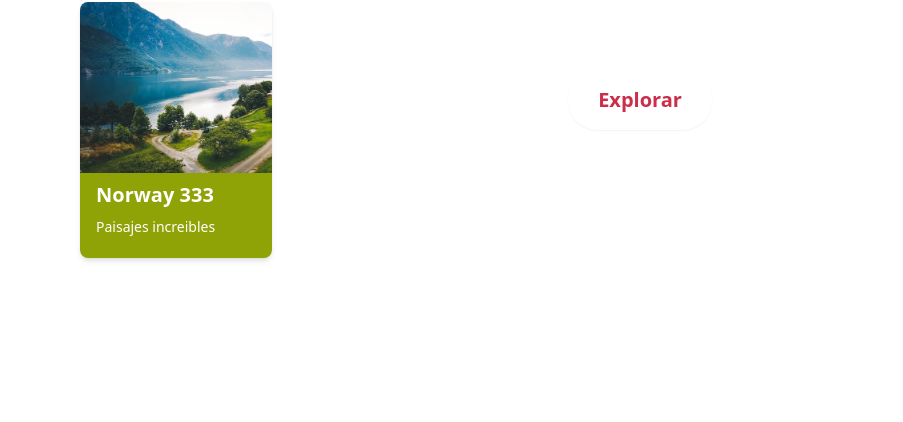
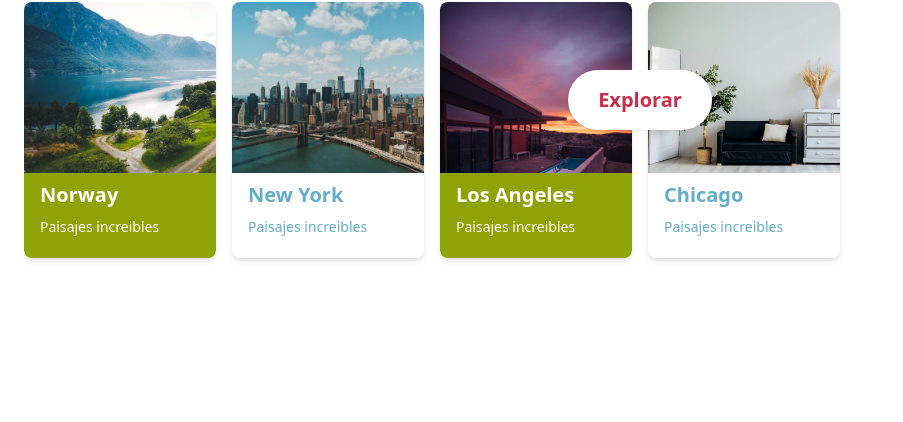
Before and after one commit to afperdomo2/PlatziTravel, a website: page public/index.html in a window 1280 px wide. Shown: the part 378-800 px from the top of the page, without its empty margins (0-903 px from the left). Drawn offline with nearby package versions, Linux system fonts and the light colour scheme; files that its build step writes are made by us from their sources.

Commit message:
🧪Feat: Create the recommended section

```diff
--- a/public/index.html
+++ b/public/index.html
@@ -34,12 +34,40 @@
             </div>
         </div>
 
-        <div class="p-20" id="recomendadas">
-            <div class="card">
-                <div class="card-image bg-norway"></div>
-                <div class="card-text">
-                    <p class="text-white px-4 py-2 font-bold text-xl">Norway 333</p>
-                    <p class="text-white px-4 text-sm">Paisajes increibles</p>
+        <div class="p-6" id="recomendados">
+            <p class="text-3xl font-semibold text-primary">Recomendados</p>
+
+            <div class="w-auto h-72 items-center mt-1 overflow-x-auto overscroll-x-contain flex space-x-4">
+                <div class="card">
+                    <div class="card-image bg-norway"></div>
+                    <div class="card-text bg-secondary text-white">
+                        <p class="card-title">Norway</p>
+                        <p class="card-subtitle">Paisajes increibles</p>
+                    </div>
+                </div>
+
+                <div class="card">
+                    <div class="card-image bg-new_york"></div>
+                    <div class="card-text bg-white text-tertiary">
+                        <p class="card-title">New York</p>
+                        <p class="card-subtitle">Paisajes increibles</p>
+                    </div>
+                </div>
+
+                <div class="card">
+                    <div class="card-image bg-LA"></div>
+                    <div class="card-text bg-secondary text-white">
+                        <p class="card-title">Los Angeles</p>
+                        <p class="card-subtitle">Paisajes increibles</p>
+                    </div>
+                </div>
+
+                <div class="card">
+                    <div class="card-image bg-chicago"></div>
+                    <div class="card-text bg-white text-tertiary">
+                        <p class="card-title">Chicago</p>
+                        <p class="card-subtitle">Paisajes increibles</p>
+                    </div>
                 </div>
             </div>
         </div>
--- a/src/css/tailwind.css
+++ b/src/css/tailwind.css
@@ -3,11 +3,17 @@
 @tailwind utilities;
 
 .card {
-    @apply w-48 h-64 shadow-md rounded-lg;
+    @apply w-48 h-64 shadow-md rounded-lg flex-none;
 }
 .card-image {
     @apply w-full h-2/3 rounded-t-lg  bg-cover;
 }
 .card-text {
-    @apply w-full h-1/3 rounded-b-lg bg-secondary;
+    @apply w-full h-1/3 rounded-b-lg;
 }
+.card-title {
+    @apply px-4 py-2 font-bold text-xl;
+}
+.card-subtitle {
+    @apply px-4 text-sm;
+}
```
